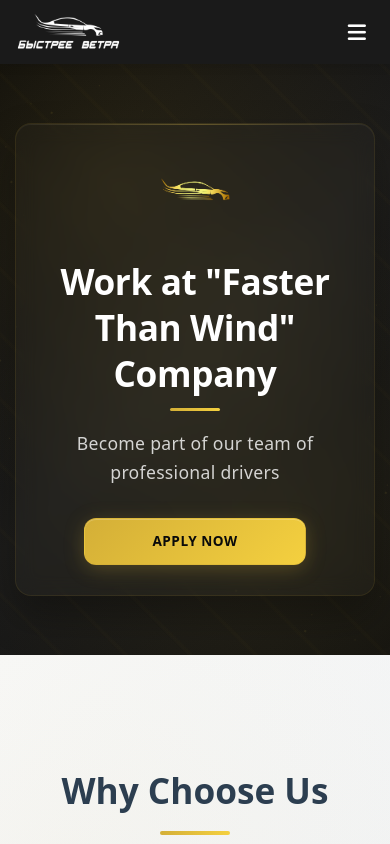
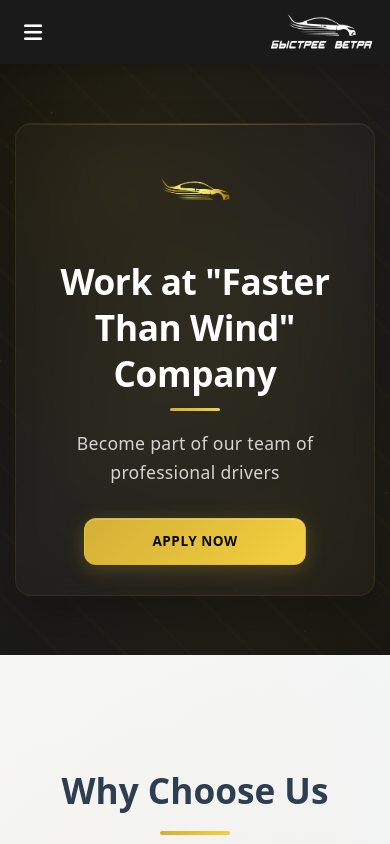
Before and after one commit to asyadanilova/portfolio-website, a React (Vite) app: page /vacancies in a window 390 px wide. Shown: the top 844 px of the page. Built offline with nearby package versions, Linux system fonts and the light colour scheme; no server answers.

Commit message:
feat: menu shifted to the left

```diff
--- a/src/components/Header/Header.css
+++ b/src/components/Header/Header.css
@@ -17,17 +17,33 @@
 .header__container {
   display: flex;
   align-items: center;
-  justify-content: center;
+  justify-content: space-between;
   flex-wrap: wrap;
   gap: 1rem;
+  position: relative;
+}
+
+.header--mobile-open {
+  z-index: 1200;
+  position: sticky;
+  top: 0;
 }
 
 .logo {
   display: flex;
   align-items: center;
   text-decoration: none;
+}
+
+/* Desktop logo positioning */
+.desktop-logo {
   margin-left: 10vw;
   margin-right: auto;
+}
+
+/* Mobile logo positioning - hidden by default, shown on mobile */
+.mobile-logo {
+  display: none;
 }
 
 .logo__img {
@@ -156,6 +172,7 @@
   z-index: 1200;
   border-radius: 6px;
   transition: background-color 0.3s ease;
+  position: relative;
 }
 
 .burger-menu:hover {
@@ -180,10 +197,10 @@
 
 .mobile-nav {
   position: fixed;
-  top: 0;
+  top: 90px; /* Start below the header */
   left: 0;
   width: 100%;
-  height: 100vh;
+  height: calc(100vh - 90px); /* Account for header height */
   background-color: rgba(26, 26, 26, 0.95);
   backdrop-filter: blur(10px);
   transform: translateX(-100%);
@@ -208,7 +225,7 @@
 }
 
 .mobile-nav-content {
-  padding: 100px 2rem 2rem;
+  padding: 2rem;
   height: 100%;
   display: flex;
   flex-direction: column;
@@ -437,7 +454,7 @@
     display: flex;
     width: 38px;
     height: 38px;
-    margin-right: 4vw;
+    margin-left: 4vw;
   }
 
   .burger-icon {
@@ -445,12 +462,20 @@
   }
 
   .header-right {
-    gap: 0.8rem;
-    margin-right: 2vw;
+    display: none;
+  }
+
+  .desktop-logo {
+    display: none;
+  }
+
+  .mobile-logo {
+    display: flex;
+    margin-right: 4vw;
   }
 
   .mobile-nav-content {
-    padding: 90px 1.8rem 1.8rem;
+    padding: 2rem 1.8rem 1.8rem;
   }
 
   .mobile-nav__link {
@@ -485,7 +510,7 @@
   }
 
   .logo {
-    margin-left: 4vw;
+    margin-right: 4vw;
   }
 
   .logo__img {
@@ -503,8 +528,7 @@
     display: flex;
     width: 35px;
     height: 35px;
-    margin-right: 4vw;
-    margin-left: auto;
+    margin-left: 4vw;
   }
 
   .burger-icon {
@@ -515,8 +539,17 @@
     display: none;
   }
 
+  .desktop-logo {
+    display: none;
+  }
+
+  .mobile-logo {
+    display: flex;
+    margin-right: 4vw;
+  }
+
   .mobile-nav-content {
-    padding: 80px 1.5rem 1.5rem;
+    padding: 2rem 1.5rem 1.5rem;
     height: fit-content;
   }
 
--- a/src/components/Header/Header.tsx
+++ b/src/components/Header/Header.tsx
@@ -79,9 +79,21 @@ const Header: React.FC = () => {
     }, [isMobileMenuOpen]);
 
     return (
-        <header className="header">
+        <>
+            <header className={`header ${isMobileMenuOpen ? 'header--mobile-open' : ''}`}>
                 <div className="container header__container">
-                <Link to="/" className="logo">
+                    {/* Mobile burger menu - left side */}
+                    <button
+                        className={`burger-menu ${isMobileMenuOpen ? 'active' : ''}`}
+                        onClick={toggleMobileMenu}
+                        aria-label={isMobileMenuOpen ? t('closeMobileMenu') : t('openMobileMenu')}
+                        aria-expanded={isMobileMenuOpen}
+                    >
+                        <i className="fas fa-bars burger-icon" aria-hidden="true"></i>
+                    </button>
+
+                    {/* Desktop navigation and logo - center/left */}
+                    <Link to="/" className="logo desktop-logo">
                         <img
                             src="/logo/logo.webp"
                             alt={t('logoAlt')}
@@ -150,15 +162,7 @@ const Header: React.FC = () => {
                         </ul>
                     </nav>
 
-                <button
-                    className={`burger-menu ${isMobileMenuOpen ? 'active' : ''}`}
-                    onClick={toggleMobileMenu}
-                    aria-label={isMobileMenuOpen ? t('closeMobileMenu') : t('openMobileMenu')}
-                    aria-expanded={isMobileMenuOpen}
-                >
-                    <i className="fas fa-bars burger-icon" aria-hidden="true"></i>
-                </button>
-
+                    {/* Desktop header right section */}
                     <div className="header-right">
                         <div className="phone desktop-phone">
                             <i className="fas fa-phone phone__icon" aria-hidden="true"></i>
@@ -199,7 +203,19 @@ const Header: React.FC = () => {
                             <LanguageSwitcher />
                         </div>
                     </div>
+
+                    {/* Mobile logo - right side */}
+                    <Link to="/" className="logo mobile-logo" onClick={closeMobileMenu}>
+                        <img
+                            src="/logo/logo.webp"
+                            alt={t('logoAlt')}
+                            className="logo__img"
+                            width="100"
+                            height="20"
+                        />
+                    </Link>
                 </div>
+            </header>
 
             <div className={`mobile-nav ${isMobileMenuOpen ? 'active' : ''}`}>
                 <nav className="mobile-nav-content" aria-label={t('mobileMenuAriaLabel')}>
@@ -302,7 +318,7 @@ const Header: React.FC = () => {
                     </div>
                 </nav>
             </div>
-        </header>
+        </>
     );
 };
 
```
Lines whose indentation alone changed are shown as unchanged.
